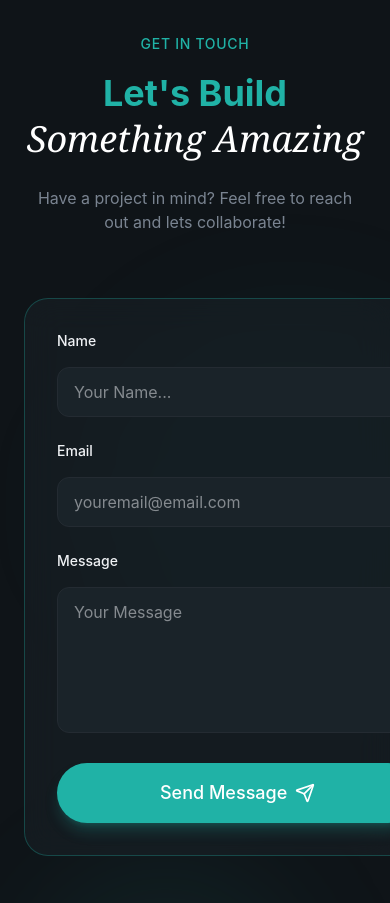
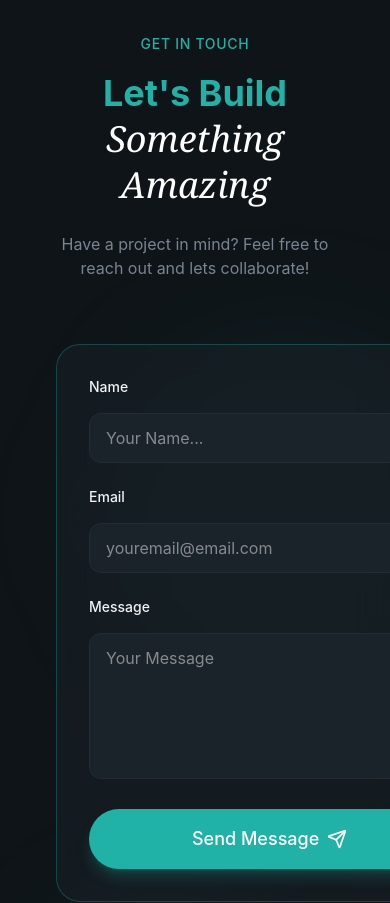
Before and after one commit to STEM-Girlie/React-TailwindCSS-Personal-Portfolio, a React (Vite) app: page / in a window 390 px wide. Shown: the part 8649-9552 px from the top of the page. Built offline with nearby package versions, Linux system fonts and the light colour scheme.

Commit message:
mobile display edits

```diff
--- a/src/sections/Contact.jsx
+++ b/src/sections/Contact.jsx
@@ -85,7 +85,7 @@ export const Contact = () => {
   return (
     <section
       id="contact"
-      className="py-32 relative overflow-hidden glow-border rounded-3xl"
+      className="py-32 relative overflow-hidden glow-border rounded-3xl px-4 sm:px-8 md:px-16"
     >
       <div className="absolute top-0 left-0 w-full h-full"></div>
       <div className="absolute top-1/4 left-1/4 w-96 h-96 bg-primary/5 rounded-full blur-3xl" />
@@ -111,7 +111,7 @@ rounded-full blur-3xl"
           </p>
         </div>
 
-        <div className="grid lg:grid-cols-2 gap-12 max-w-5xl mx-auto">
+        <div className="grid lg:grid-cols-2 gap-12 max-w-5xl mx-auto px-4 sm:px-8 md:px-16">
           <div className="glass p-8 rounded-3xl border border-primary/30 animate-fade-in animation-delay-400">
             <form className="space-y-6" onSubmit={handleSubmit}>
               <div>
```
